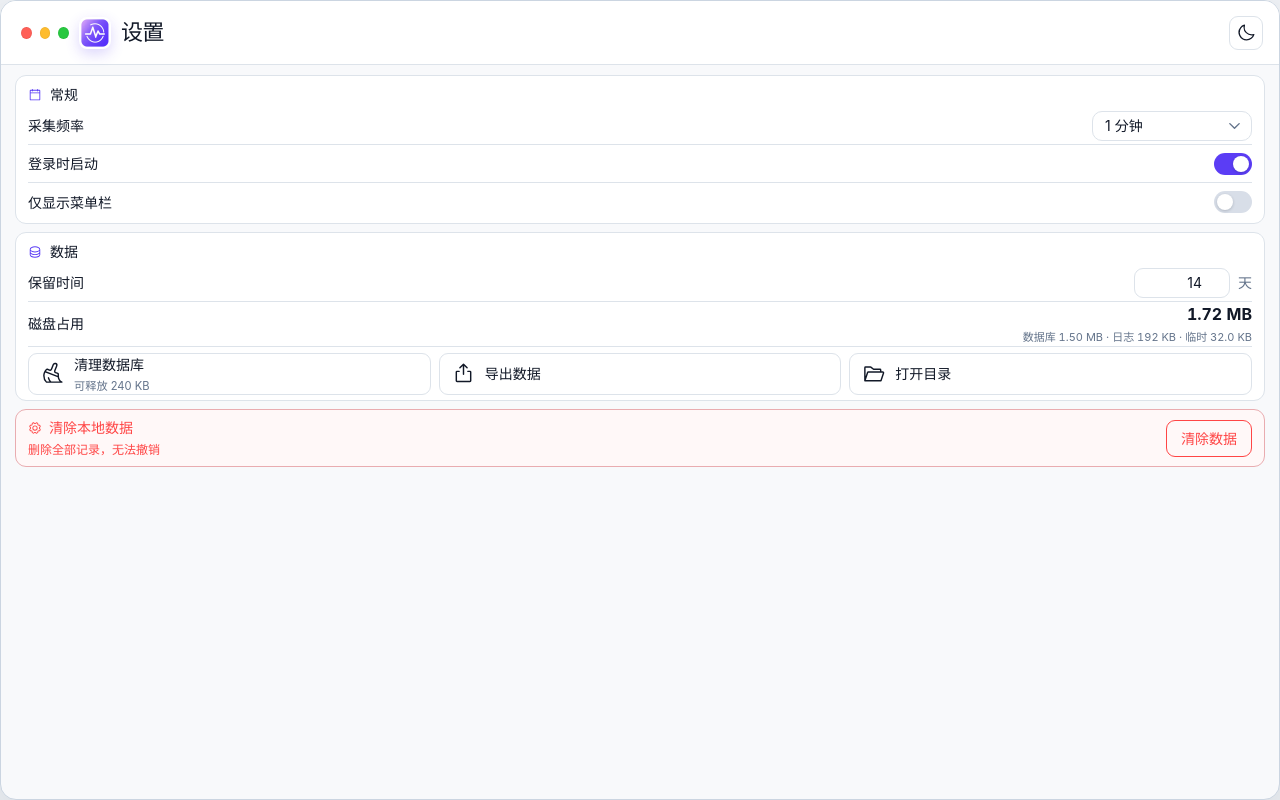
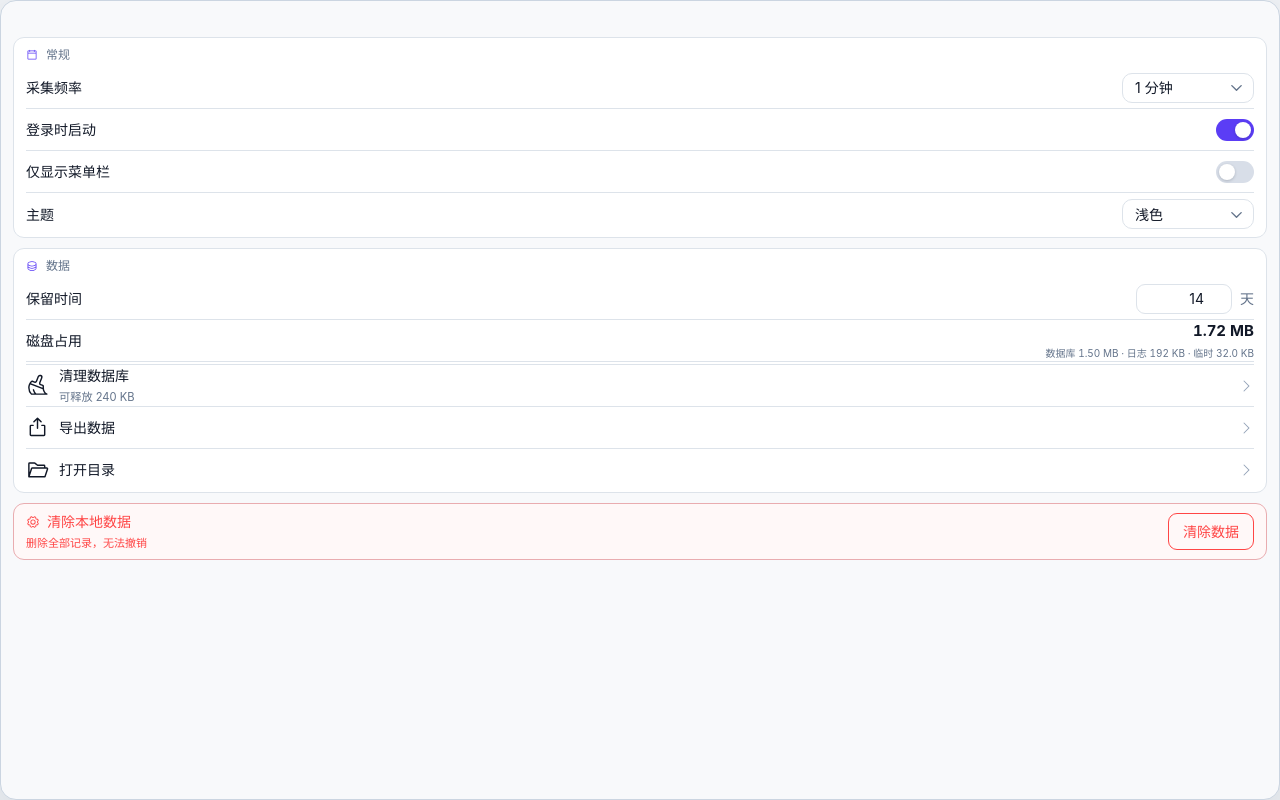
Before and after one commit to idaibin/codex-quota-trends, a React (Vite) app in the folder apps/gui/: page / in a window 1280 px wide. Both pictures are taken after a click on the button 1246 px from the left and 32 px from the top of the page. Built offline with nearby package versions, Linux system fonts and the light colour scheme.

Commit message:
feat: compact settings window

```diff
--- a/apps/gui/src-tauri/tauri.conf.json
+++ b/apps/gui/src-tauri/tauri.conf.json
@@ -15,10 +15,10 @@
       {
         "label": "main",
         "title": "Codex Quota Trends",
-        "width": 960,
-        "height": 680,
-        "minWidth": 960,
-        "minHeight": 680,
+        "width": 520,
+        "height": 580,
+        "minWidth": 520,
+        "minHeight": 580,
         "center": true,
         "visible": false,
         "hiddenTitle": true,
--- a/apps/gui/src/components/app-shell.tsx
+++ b/apps/gui/src/components/app-shell.tsx
@@ -20,9 +20,11 @@ export function AppShell({
   children: ReactNode;
 }) {
   const title = route === "settings" ? "设置" : "概览";
+  const compactSettings = route === "settings";
   return (
-    <div className="app-frame">
-      <div className="main-shell">
+    <div className={`app-frame ${compactSettings ? "app-frame--settings" : ""}`}>
+      <div className={`main-shell ${compactSettings ? "main-shell--settings" : ""}`}>
+        {!compactSettings && (
           <header className="topbar">
             <div className="topbar__leading">
               <div className="traffic-lights" aria-hidden="true">
@@ -50,7 +52,6 @@ export function AppShell({
               >
                 {theme === "dark" ? <Sun size={20} /> : <Moon size={20} />}
               </button>
-            {route !== "settings" && (
               <button
                 className="icon-button settings-button"
                 type="button"
@@ -59,9 +60,9 @@ export function AppShell({
               >
                 <Gear size={20} />
               </button>
-            )}
             </div>
           </header>
+        )}
         <main className="page-content">{children}</main>
       </div>
     </div>
--- a/apps/gui/src/routes/settings-route.tsx
+++ b/apps/gui/src/routes/settings-route.tsx
@@ -1,4 +1,12 @@
-import { Broom, CalendarBlank, Database, Export, FolderOpen, Gear } from "@phosphor-icons/react";
+import {
+  Broom,
+  CalendarBlank,
+  CaretRight,
+  Database,
+  Export,
+  FolderOpen,
+  Gear,
+} from "@phosphor-icons/react";
 import { useEffect, useState } from "react";
 import {
   cleanupDatabase,
@@ -123,6 +131,16 @@ export function SettingsRoute({
             onChange={(value) => update("launchMenuBarOnly", value)}
           />
         </SettingRow>
+        <SettingRow title="主题">
+          <SelectControl
+            value={draft.theme}
+            onChange={(event) => update("theme", event.target.value as AppSettings["theme"])}
+          >
+            <option value="system">跟随系统</option>
+            <option value="light">浅色</option>
+            <option value="dark">深色</option>
+          </SelectControl>
+        </SettingRow>
       </SettingsSection>
       <SettingsSection icon={<Database />} title="数据">
         <SettingRow title="保留时间">
@@ -155,7 +173,7 @@ export function SettingsRoute({
             )}
           </div>
         </SettingRow>
-        <div className="settings-actions settings-actions--three">
+        <div className="settings-actions">
           <button type="button" onClick={() => void cleanDatabase()} disabled={cleaning}>
             <Broom size={23} />
             <span>
@@ -164,18 +182,21 @@ export function SettingsRoute({
                 <small>可释放 {formatBytes(storageStats.reclaimableBytes)}</small>
               )}
             </span>
+            <CaretRight size={16} aria-hidden="true" />
           </button>
           <button type="button" onClick={() => void exportData()}>
             <Export size={23} />
             <span>
               <strong>导出数据</strong>
             </span>
+            <CaretRight size={16} aria-hidden="true" />
           </button>
           <button type="button" onClick={() => void openDataFolder()}>
             <FolderOpen size={23} />
             <span>
               <strong>打开目录</strong>
             </span>
+            <CaretRight size={16} aria-hidden="true" />
           </button>
         </div>
         {storageMessage && <p className="storage-message">{storageMessage}</p>}
--- a/apps/gui/src/styles.css
+++ b/apps/gui/src/styles.css
@@ -114,6 +114,9 @@ select {
   border-radius: 16px;
   box-shadow: var(--shadow);
 }
+.app-frame--settings {
+  min-height: 0;
+}
 :root[data-runtime="tauri"] .app-frame {
   border: 0;
   box-shadow: none;
@@ -168,6 +171,12 @@ select {
   min-width: 0;
   grid-template-rows: 64px minmax(0, 1fr);
   overflow: hidden;
+}
+.main-shell--settings {
+  grid-template-rows: minmax(0, 1fr);
+}
+.main-shell--settings .page-content {
+  padding: 36px 12px 12px;
 }
 .topbar {
   display: flex;
@@ -1030,7 +1039,7 @@ select {
 
 .settings-page {
   display: grid;
-  gap: 8px;
+  gap: 10px;
 }
 .settings-section {
   padding: 8px 12px 2px;
@@ -1040,15 +1049,17 @@ select {
   display: flex;
   align-items: center;
   gap: 8px;
-  margin: 0 0 2px;
-  font-size: 14px;
+  margin: 0 0 3px;
+  color: var(--muted);
+  font-size: 12px;
+  font-weight: 650;
 }
 .settings-section > h2 svg {
   color: var(--accent);
 }
 .setting-row {
   display: flex;
-  min-height: 38px;
+  min-height: 42px;
   align-items: center;
   justify-content: space-between;
   gap: 14px;
@@ -1062,14 +1073,14 @@ select {
   gap: 2px;
 }
 .setting-row > div:first-child strong {
-  font-weight: 550;
+  font-weight: 580;
 }
 .setting-row > div:first-child span {
   color: var(--muted);
   font-size: 13px;
 }
 .setting-row .select-control {
-  min-width: 160px;
+  min-width: 132px;
   height: 30px;
 }
 .threshold-control {
@@ -1108,32 +1119,27 @@ select {
   text-align: right;
 }
 .storage-size strong {
-  font-size: 16px;
+  font-size: 15px;
   font-variant-numeric: tabular-nums;
 }
 .storage-size span {
   color: var(--muted);
-  font-size: 11px;
+  font-size: 10px;
   font-variant-numeric: tabular-nums;
 }
 .settings-actions {
   display: grid;
-  grid-template-columns: 1fr 1fr;
-  gap: 8px;
-  padding: 6px 0 3px;
-}
-.settings-actions--three {
-  grid-template-columns: repeat(3, minmax(0, 1fr));
+  padding: 2px 0 0;
 }
 .settings-actions button {
   display: flex;
-  min-height: 38px;
+  min-height: 42px;
   align-items: center;
   gap: 10px;
-  padding: 0 12px;
-  border: 1px solid var(--border);
-  border-radius: 9px;
-  background: var(--panel);
+  padding: 0;
+  border: 0;
+  border-top: 1px solid var(--border);
+  background: transparent;
   cursor: pointer;
   text-align: left;
 }
@@ -1143,11 +1149,16 @@ select {
   opacity: 0.6;
 }
 .settings-actions button:hover {
-  border-color: var(--accent-mid);
+  color: var(--accent);
 }
 .settings-actions button > span {
   display: grid;
+  min-width: 0;
+  flex: 1;
   gap: 3px;
+}
+.settings-actions button > svg:last-child {
+  color: var(--faint);
 }
 .settings-actions small {
   color: var(--muted);
@@ -1159,7 +1170,7 @@ select {
 }
 .danger-zone {
   display: flex;
-  min-height: 52px;
+  min-height: 54px;
   align-items: center;
   justify-content: space-between;
   padding: 7px 12px;
@@ -1178,7 +1189,7 @@ select {
 }
 .danger-zone p {
   margin: 3px 0 0;
-  font-size: 12px;
+  font-size: 11px;
 }
 .danger-zone > button {
   padding: 7px 14px;
@@ -1190,9 +1201,9 @@ select {
 }
 .save-indicator {
   position: fixed;
-  right: 32px;
-  bottom: 24px;
-  padding: 9px 16px;
+  right: 16px;
+  bottom: 14px;
+  padding: 7px 12px;
   border-radius: 99px;
   color: white;
   background: var(--success);
```
Also changed, not shown: 2 other files (tests, documents, lock files or other folders). Lines whose indentation alone changed are shown as unchanged.
